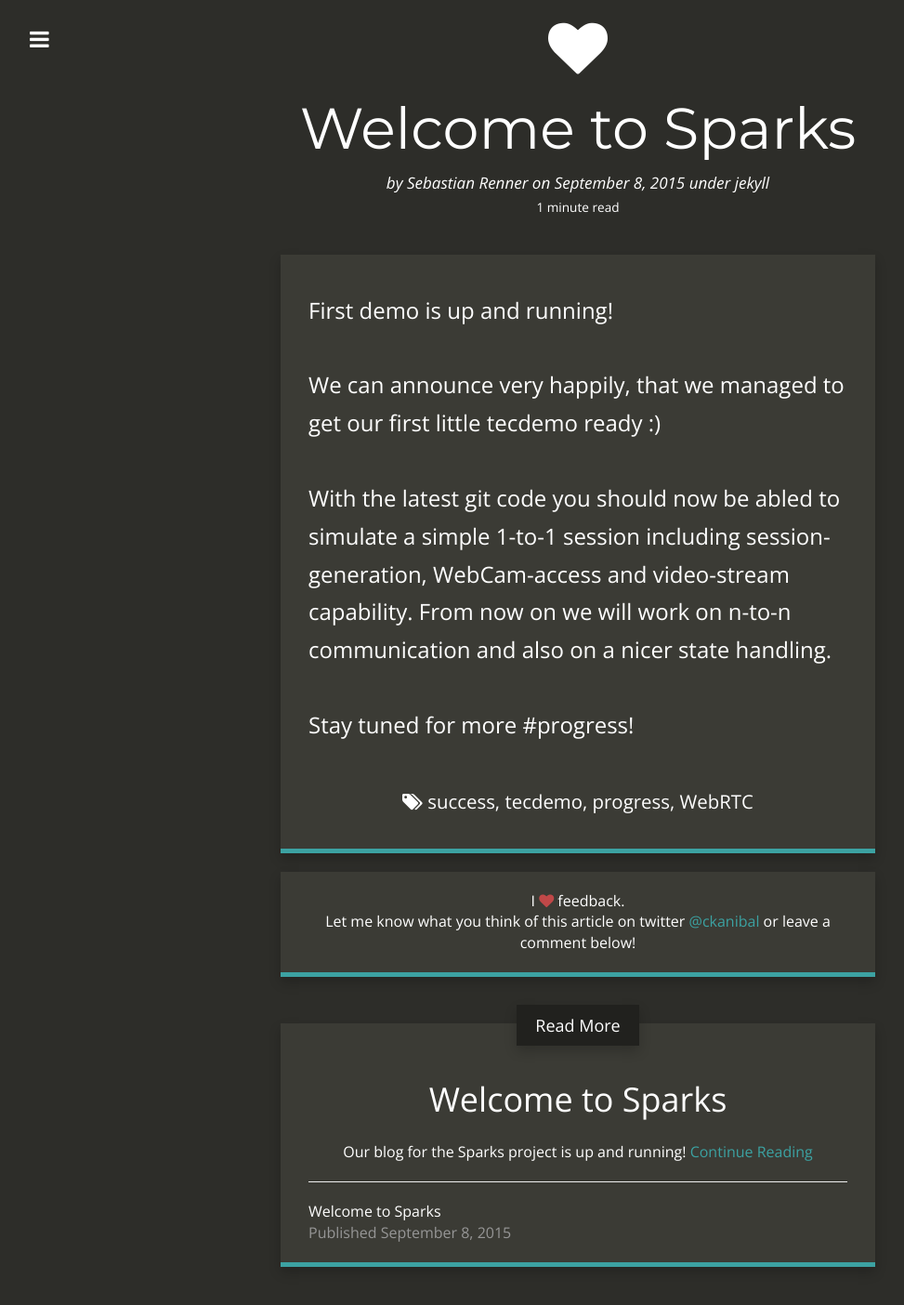
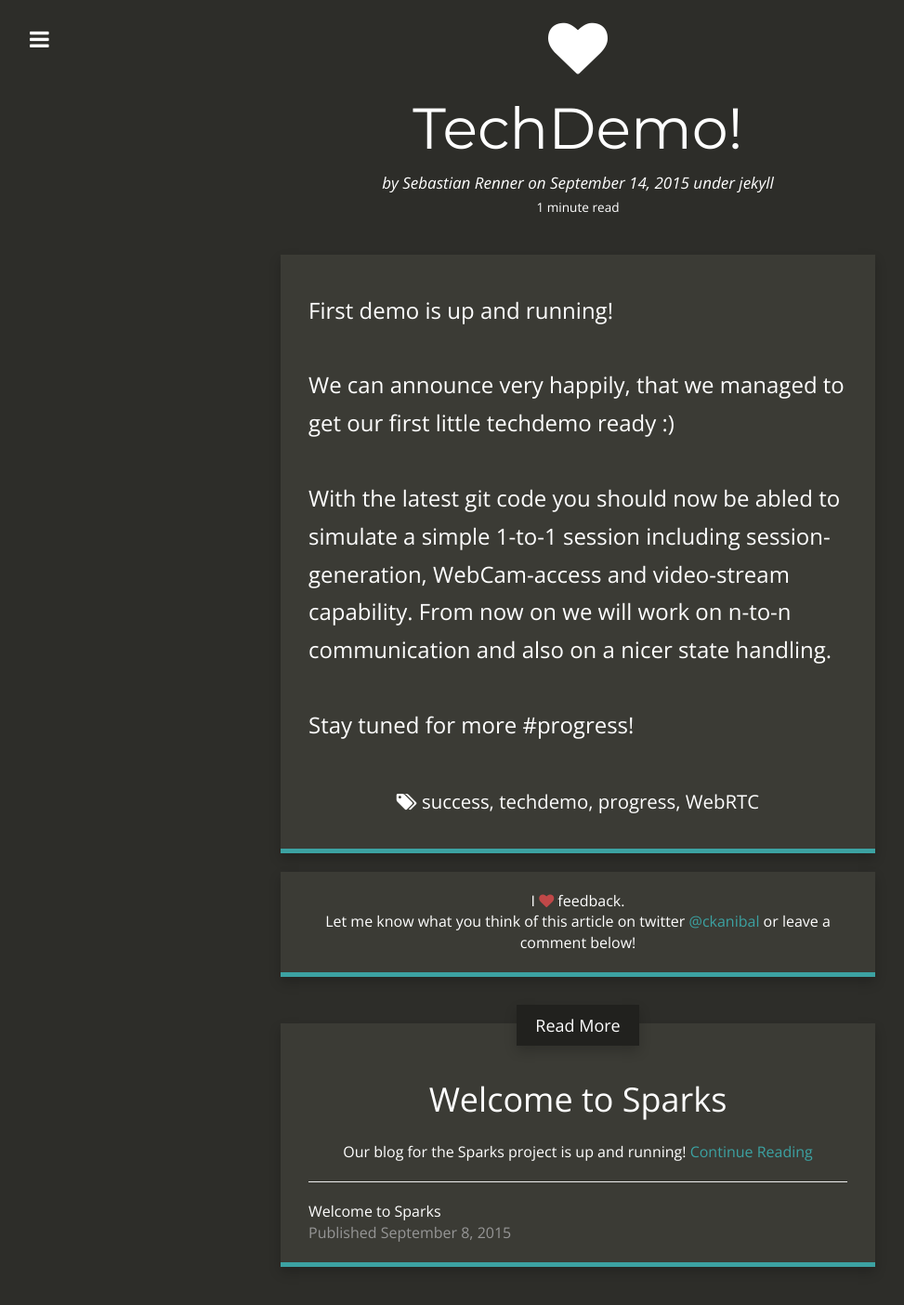
Before and after one commit to northernlight/sparks, a Jekyll site: the page built from _posts/2015-09-14-tec-demo.md, in a window 1280 px wide. Shown: the whole page at 93% size, without its empty margins (18-991 px from the left). Built offline with Jekyll 4.4.1, drawn with Linux system fonts in a browser that asks for light colours; nearby versions of some CDN libraries; Markdown is read by kramdown in place of the engine named in the settings.

Commit message:
fixed blogpost ;)

```diff
--- a/_posts/2015-09-14-tec-demo.md
+++ b/_posts/2015-09-14-tec-demo.md
@@ -1,21 +1,21 @@
 ---
 layout:     post
-title:      Welcome to Sparks
-date:       2015-09-08 20:00
+title:      TechDemo!
+date:       2015-09-14
 author:     Sebastian Renner
 summary:    Our blog for the Sparks project is up and running!
 categories: jekyll
 thumbnail:  heart
 tags:
  - success
- - tecdemo
+ - techdemo
  - progress
  - WebRTC
 ---
 
 First demo is up and running!
 
-We can announce very happily, that we managed to get our first little tecdemo ready :)
+We can announce very happily, that we managed to get our first little techdemo ready :)
 
 With the latest git code you should now be abled to simulate a simple 1-to-1 session including session-generation, WebCam-access and video-stream capability.
 From now on we will work on n-to-n communication and also on a nicer state handling.
```
